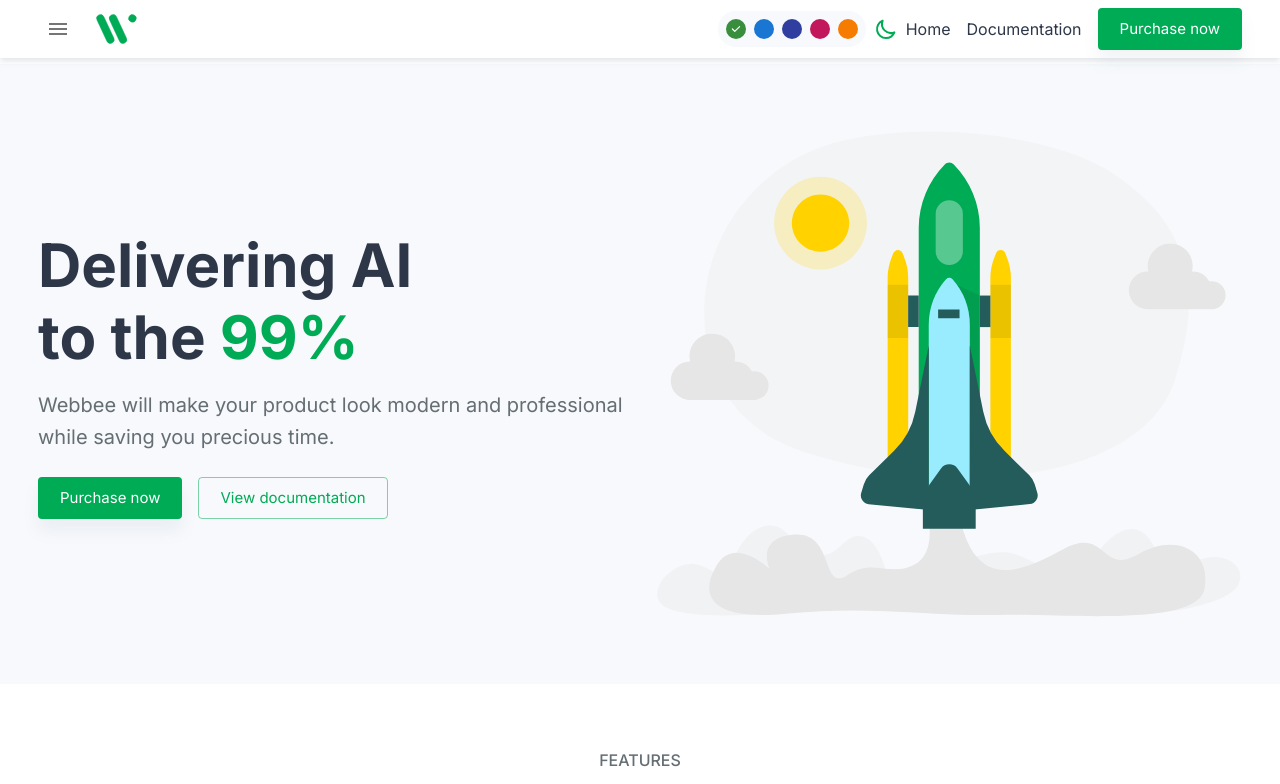
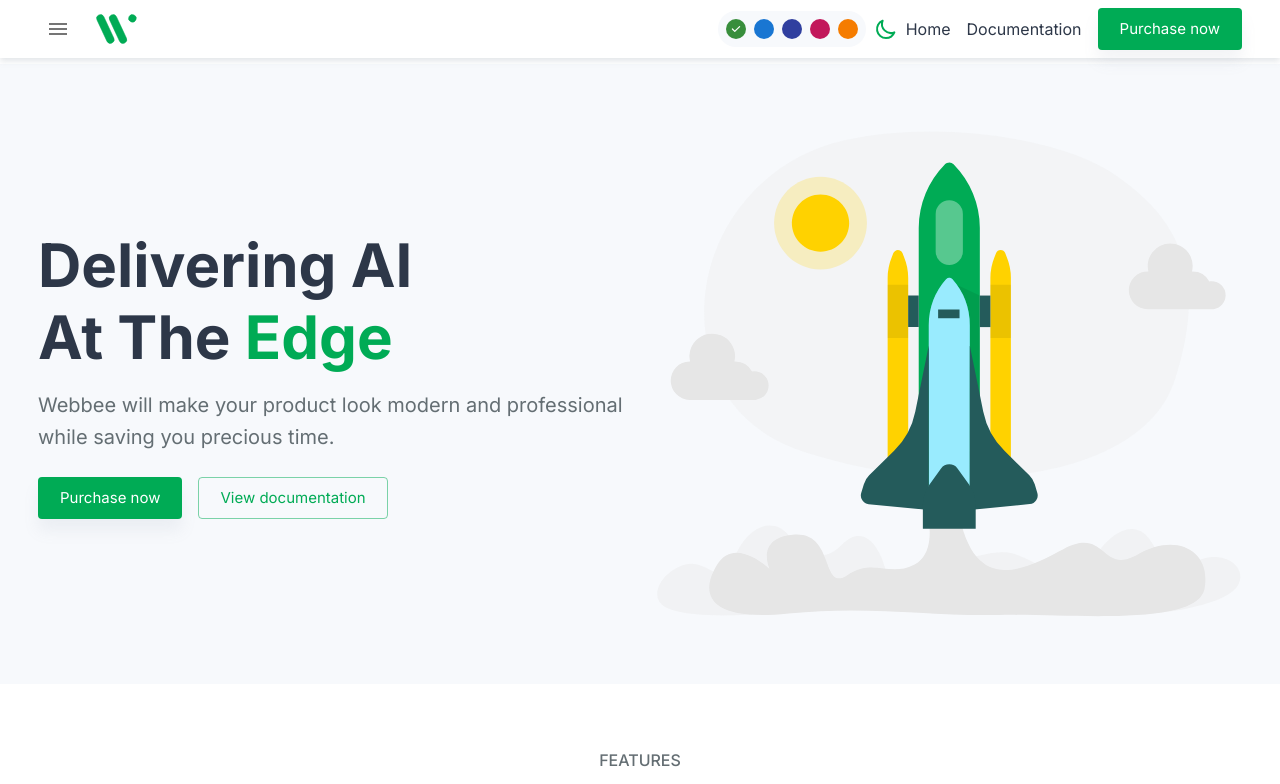
Before and after one commit to Saidiibrahim/webbee-main, a React (Create React App) app: page / in a window 1280 px wide. Shown: the top 784 px of the page. Built offline with nearby package versions, Linux system fonts and the light colour scheme.

Commit message:
Another Hero update 😜

```diff
--- a/src/views/landingPages/Home/components/Hero/Hero.js
+++ b/src/views/landingPages/Home/components/Hero/Hero.js
@@ -28,13 +28,13 @@ const Hero = () => {
             >
               Delivering AI
               <br />
-              to the{' '}
+              At The{' '}
               <Typography
                 color={'primary'}
                 component={'span'}
                 variant={'inherit'}
               >
-                99%
+                Edge
               </Typography>
             </Typography>
           </Box>
```
